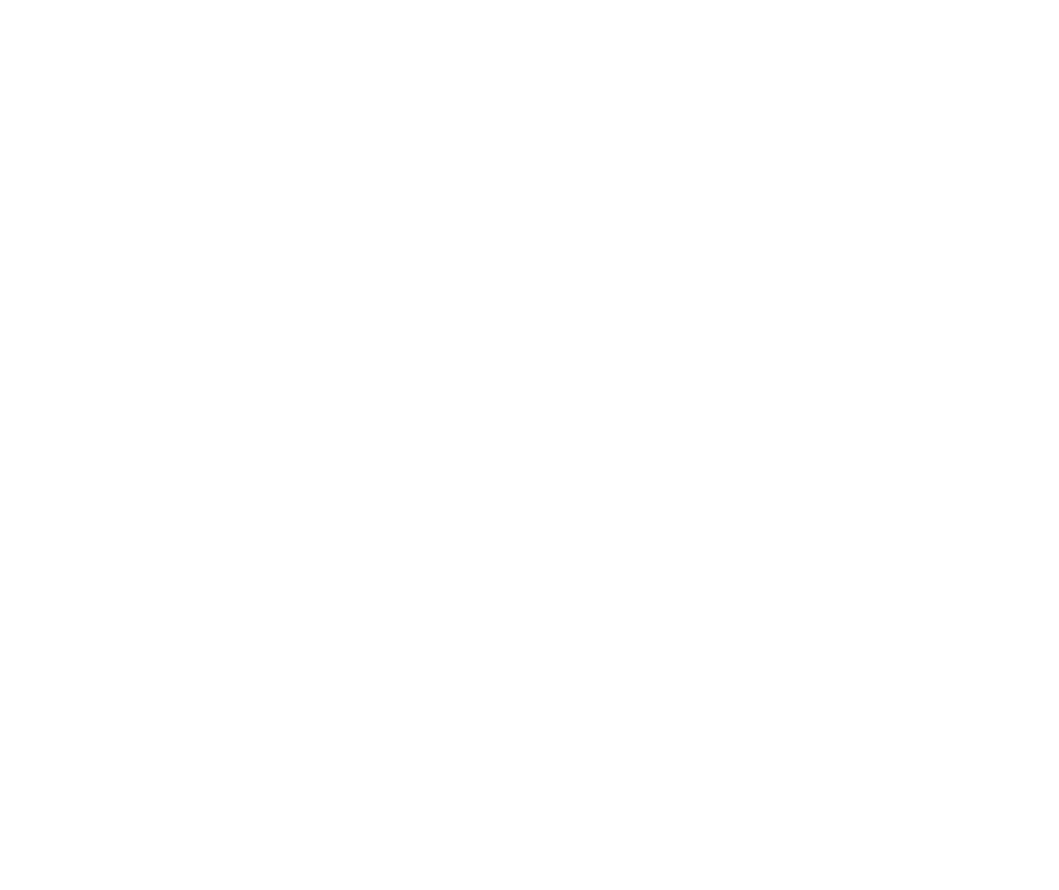
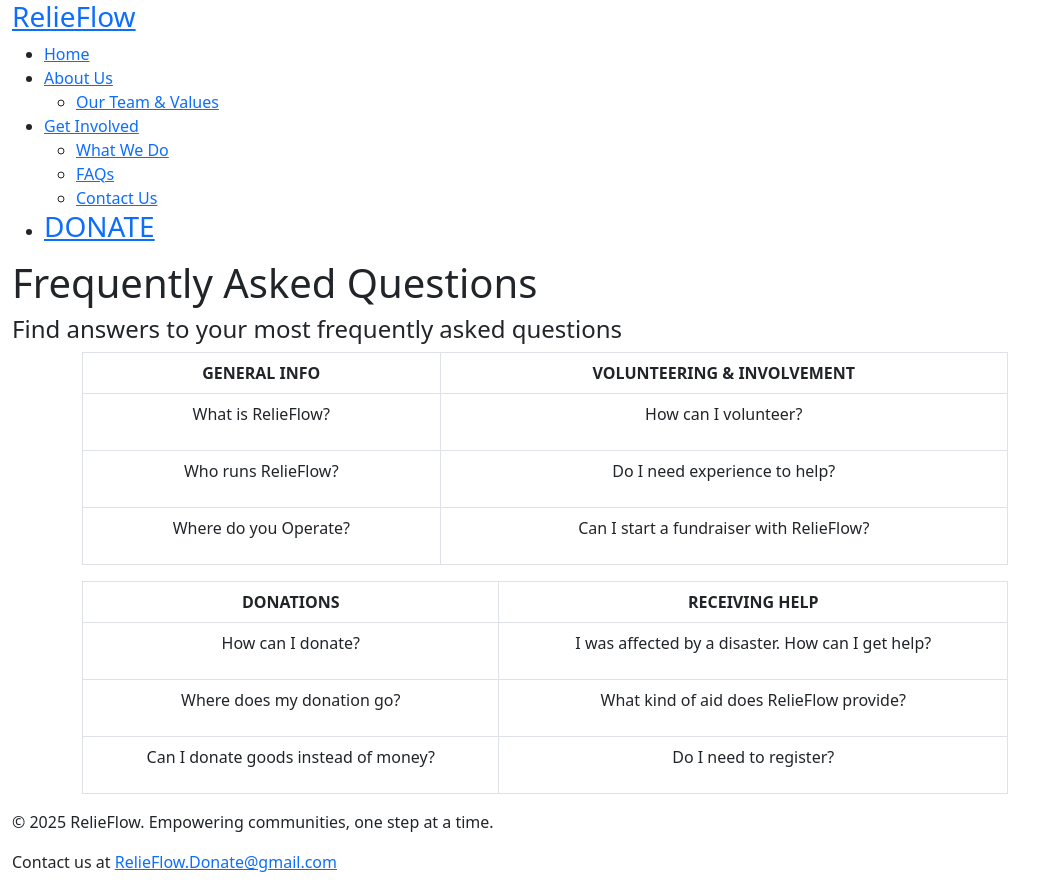
Before and after one commit to kipentut/RelieFLow, a plain HTML site: page FAQs.html in a window 1280 px wide. Shown: the whole page, without its empty margins (0-1059 px from the left). Before the commit the page ends 800 px from the top, so only its background shows below. Drawn offline with nearby package versions, Linux system fonts and the light colour scheme.

Commit message:
finished FAQs structure, minor changed on team_values.html

```diff
--- a/FAQs.html
+++ b/FAQs.html
@@ -8,6 +8,137 @@
     <link href="https://cdn.jsdelivr.net/npm/bootstrap@5.3.0/dist/css/bootstrap.min.css" rel="stylesheet">
 </head>
 <body>
+     <!-- Row 1: Navigation Bar -->
+     <nav>
+        <div class="container-fluid">
+            <h3><a href="INDEX.html">RelieFlow</a></h3>
+            <div>
+                <ul>
+                    <li><a href="INDEX.html">Home</a></li>
+                    <li><a href="#">About Us</a>
+                        <ul>
+                            <li><a href="Team_Values.html">Our Team & Values</a></li>
+                        </ul>
+                    </li>
+                    <li><a href="#">Get Involved</a>
+                        <ul>
+                            <li><a href="system.html">What We Do</a></li>
+                            <li><a href="#">FAQs</a></li>
+                            <li><a href="#contact">Contact Us</a></li>
+                        </ul>
+                    </li>
+                    <li><h3><a href="Donate.html">DONATE</a></h3></li>
+                </ul>
+            </div>
+        </div>
+    </nav>
+    <!-- Row 2: FAQs banner -->
+    <header>
+        <div class="container-fluid">
+            <h1>Frequently Asked Questions</h1>
+            <h4>Find answers to your most frequently asked questions</h4>
+        </div>
+    </header>
+    <!-- Row 3: FAQs -->
+    <div class="container">
+        <div class="row">
+            <div class="col-md-10">
+                <table class="table table-hover table-bordered text-center">
+                    <tr>
+                        <th>GENERAL INFO</th>
+                        <th>VOLUNTEERING & INVOLVEMENT</th>
+                    </tr>
+                    <tr>
+                        <td>
+                            <p class="question" onclick="toggleAnswer('answer1')">What is RelieFlow?</p>
+                            <p id="answer1" class="answer">answer</p>
+                        </td>
+                        <td>
+                            <p class="question" onclick="toggleAnswer('answer4')">How can I volunteer?</p>
+                            <p id="answer4" class="answer">answer</p>
+                        </td>
+                    </tr>
+                    <tr>
+                        <td>
+                            <p class="question" onclick="toggleAnswer('answer2')">Who runs RelieFlow?</p>
+                            <p id="answer2" class="answer">answer</p>
+                        </td>
+                        <td>
+                            <p class="question" onclick="toggleAnswer('answer5')">Do I need experience to help?</p>
+                            <p id="answer5" class="answer">answer</p>
+                        </td>
+                    </tr>
+                    <tr>
+                        <td>
+                            <p class="question" onclick="toggleAnswer('answer3')">Where do you Operate?</p>
+                            <p id="answer3" class="answer">answer</p>
+                        </td>
+                        <td>
+                            <p class="question" onclick="toggleAnswer('answer6')">Can I start a fundraiser with RelieFlow?</p>
+                            <p id="answer6" class="answer">answer</p>
+                        </td>
+                    </tr>
+                  </table>
+            </div>
+        </div>
+        <div class="row">
+            <div class="col-md-10">
+                <table class="table table-hover table-bordered text-center">
+                    <tr>
+                        <th>DONATIONS</th>
+                        <th>RECEIVING HELP</th>
+                    </tr>
+                    <tr>
+                        <td>
+                            <p class="question" onclick="toggleAnswer('answer7')">How can I donate?</p>
+                            <p id="answer7" class="answer">answer</p>
+                        </td>
+                        <td>
+                            <p class="question" onclick="toggleAnswer('answer11')">I was affected by a disaster. How can I get help?</p>
+                            <p id="answer11" class="answer">answer</p>
+                        </td>
+                    </tr>
+                    <tr>
+                        <td>
+                            <p class="question" onclick="toggleAnswer('answer8')">Where does my donation go?</p>
+                            <p id="answer8" class="answer">answer</p>
+                        </td>
+                        <td>
+                            <p class="question" onclick="toggleAnswer('answer12')">What kind of aid does RelieFlow provide?</p>
+                            <p id="answer12" class="answer">answer</p>
+                        </td>
+                    </tr>
+                    <tr>
+                        <td>
+                            <p class="question" onclick="toggleAnswer('answer10')">Can I donate goods instead of money?</p>
+                            <p id="answer10" class="answer">answer</p>
+                        </td>
+                        <td>
+                            <p class="question" onclick="toggleAnswer('answer13')">Do I need to register?</p>
+                            <p id="answer13" class="answer">answer</p>
+                        </td>
+                    </tr>
+                  </table>
+            </div>
+        </div>
+    </div>
+    <script>
+        function toggleAnswer(answerId) {
+            const answer = document.getElementById(answerId);
+            if (answer.style.display === "none") {
+                answer.style.display = "block";
+            } else {
+                answer.style.display = "none";
+            }
+    }
+    </script>
+    <!-- Row 4: Footer -->
+    <footer id="contact">
+        <div class="container-fluid">
+            <p>&copy; 2025 RelieFlow. Empowering communities, one step at a time.</p>
+            <p>Contact us at <a href="mailto:RelieFlow.Donate@gmail.com">RelieFlow.Donate@gmail.com</a></p>
+        </div>
+    </footer>
     <script src="https://cdn.jsdelivr.net/npm/bootstrap@5.3.0/dist/js/bootstrap.bundle.min.js"></script>
 </body>
 </html>
--- a/STYLE.css
+++ b/STYLE.css
@@ -1,3 +1,6 @@
     div#img {
         background-color: blue;
     }
+    .answer {
+        display: none;
+    }
```
Also changed, not shown: Team_Values.html (+2 -2 lines).
